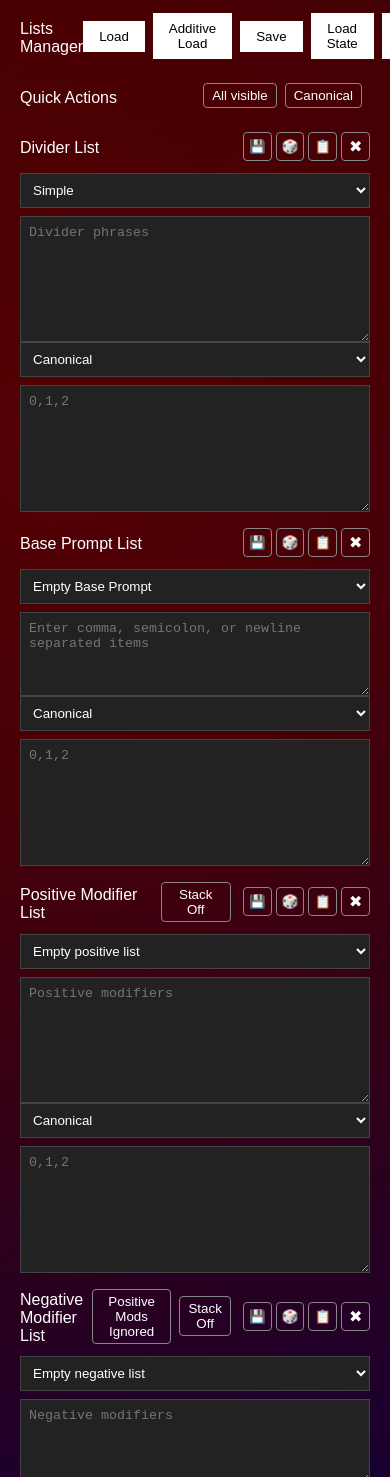
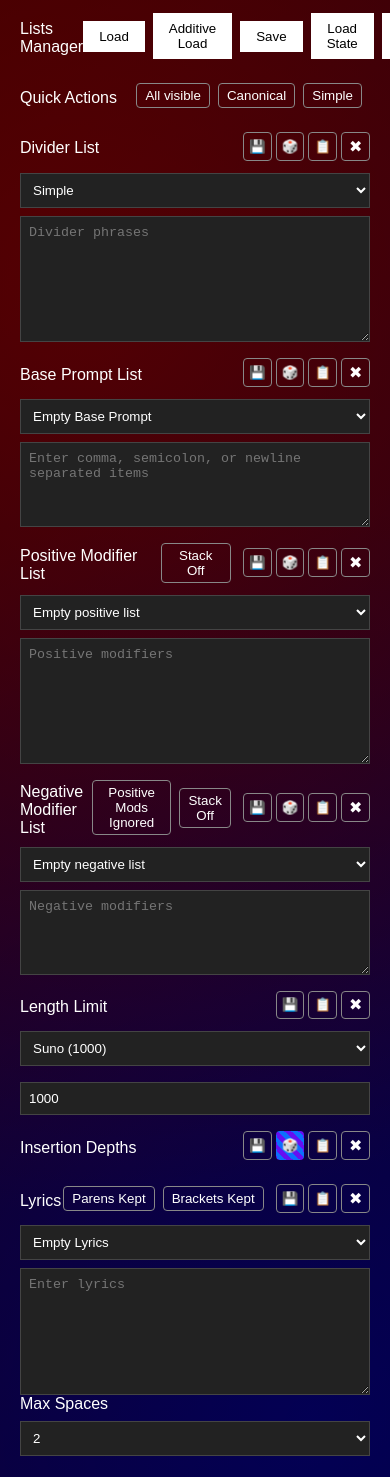
Before and after one commit to diskrotrepo/Prompt-Enhancer, a website with bundled scripts: page src/index.html in a window 390 px wide. Shown: the part 100-1577 px from the top of the page. Built offline with nearby package versions, Linux system fonts and the light colour scheme.

Commit message:
Update reroll tests for advanced toggle

```diff
--- a/src/index.html
+++ b/src/index.html
@@ -52,6 +52,8 @@
             <button type="button" class="toggle-button" data-target="all-hide" data-on="All hidden" data-off="All visible">All visible</button>
             <input type="checkbox" id="all-random" hidden>
             <button type="button" class="toggle-button" data-target="all-random" data-on="Randomized" data-off="Canonical">Canonical</button>
+            <input type="checkbox" id="advanced-mode" hidden>
+            <button type="button" class="toggle-button" data-target="advanced-mode" data-on="Advanced" data-off="Simple">Simple</button>
           </div>
         </div>
         <div class="input-group">
--- a/src/style.css
+++ b/src/style.css
@@ -465,6 +465,17 @@ button {
   border-color: transparent;
 }
 
+.random-button.indeterminate {
+  background: repeating-linear-gradient(
+    45deg,
+    #0d6efd,
+    #0d6efd 5px,
+    #6610f2 5px,
+    #6610f2 10px
+  );
+  border-color: transparent;
+}
+
 .hide-button {
   font-size: 1rem;
 }
--- a/src/uiControls.js
+++ b/src/uiControls.js
@@ -255,6 +255,52 @@
     });
   }
 
+  const rerollUpdaters = {};
+
+  function setupAdvancedToggle() {
+    const cb = document.getElementById('advanced-mode');
+    if (!cb) return;
+    const selectIds = [
+      'base-order-select',
+      'pos-order-select',
+      'neg-order-select',
+      'divider-order-select',
+      'insert-select'
+    ];
+    const textIds = [
+      'base-order-input',
+      'divider-order-input',
+      'insert-input'
+    ];
+    const containerIds = ['pos-order-container', 'neg-order-container'];
+    const rerollIds = [
+      'base-reroll',
+      'pos-reroll',
+      'neg-reroll',
+      'divider-reroll',
+      'insert-reroll'
+    ];
+    const setDisplay = (el, show) => {
+      if (!el) return;
+      el.style.display = show ? '' : 'none';
+    };
+    const update = () => {
+      const adv = cb.checked;
+      selectIds.forEach(id => setDisplay(document.getElementById(id), adv));
+      textIds.forEach(id => {
+        const el = document.getElementById(id);
+        if (el && el.parentElement && el.parentElement.classList.contains('input-row')) {
+          setDisplay(el.parentElement, adv);
+        }
+      });
+      containerIds.forEach(id => setDisplay(document.getElementById(id), adv));
+      rerollIds.forEach(id => setDisplay(document.getElementById(id), !adv));
+      Object.values(rerollUpdaters).forEach(fn => fn());
+    };
+    cb.addEventListener('change', update);
+    update();
+  }
+
   function setupHideToggles() {
     const hideCheckboxes = Array.from(document.querySelectorAll('input[type="checkbox"][data-targets]'));
     hideCheckboxes.forEach(cb => {
@@ -329,6 +375,10 @@
     const baseId = `${prefix}-order`;
     const getItems = () =>
       utils.parseInput(document.getElementById(`${prefix}-input`).value);
+    const adv = document.getElementById('advanced-mode');
+    const baseSel = document.getElementById(`${baseId}-select`);
+    const defaultVal =
+      !adv || !adv.checked ? baseSel?.value || 'canonical' : undefined;
     if (!container) return;
     const current = container.querySelectorAll('select').length;
     for (let i = current; i < count; i++) {
@@ -336,6 +386,7 @@
       const sel = document.createElement('select');
       sel.id = `${baseId}-select-${idx}`;
       populateOrderOptions(sel);
+      if (defaultVal) sel.value = defaultVal;
       container.appendChild(sel);
       const div = document.createElement('div');
       div.className = 'input-row';
@@ -354,6 +405,7 @@
       if (sel) sel.remove();
       if (ta && ta.parentElement) ta.parentElement.remove();
     }
+    if (rerollUpdaters[prefix]) rerollUpdaters[prefix]();
   }
 
   function setupOrderControl(selectId, inputId, getItems) {
@@ -432,19 +484,64 @@
   function setupRerollButton(btnId, selectId) {
     const btn = document.getElementById(btnId);
     const select = document.getElementById(selectId);
+    const adv = document.getElementById('advanced-mode');
     if (!btn || !select) return;
+    const guessPrefix = id => {
+      const m = id.match(/^([a-z]+)(?:-order)?-select/);
+      return m ? m[1] : id.replace(/-select$/, '');
+    };
+    const prefix = guessPrefix(selectId);
+    const gather = () => {
+      const arr = [];
+      let idx = 1;
+      while (true) {
+        const sid =
+          prefix === 'insert'
+            ? 'insert-select'
+            : `${prefix}-order-select${idx === 1 ? '' : '-' + idx}`;
+        const sel = document.getElementById(sid);
+        if (!sel) break;
+        arr.push(sel);
+        if (prefix === 'insert') break;
+        idx++;
+      }
+      return arr;
+    };
+    const updateState = () => {
+      if (adv && adv.checked) {
+        btn.classList.remove('active', 'indeterminate');
+        return;
+      }
+      const sels = gather();
+      const allRand = sels.every(s => s.value === 'random');
+      const allCan = sels.every(s => s.value === 'canonical');
+      btn.classList.remove('active', 'indeterminate');
+      if (allRand) btn.classList.add('active');
+      else if (!allCan) btn.classList.add('indeterminate');
+    };
     const reroll = () => {
-      if (select.value !== 'random') {
-        select.value = 'random';
+      const advanced = adv && adv.checked;
+      const sels = gather();
+      if (advanced) {
+        if (sels[0] && sels[0].value !== 'random') {
+          sels[0].value = 'random';
+          sels[0].dispatchEvent(new Event('change'));
+        }
+        return;
       }
-      select.dispatchEvent(new Event('change'));
+      const allRand = sels.every(s => s.value === 'random');
+      const target = allRand ? 'canonical' : 'random';
+      sels.forEach(s => {
+        s.value = target;
+        s.dispatchEvent(new Event('change'));
+      });
+      updateState();
     };
     btn.addEventListener('click', reroll);
-    const update = () => {
-      btn.classList.toggle('active', select.value === 'random');
-    };
-    select.addEventListener('change', update);
-    update();
+    select.addEventListener('change', updateState);
+    if (adv) adv.addEventListener('change', updateState);
+    rerollUpdaters[prefix] = updateState;
+    updateState();
   }
 
   function rerollRandomOrders() {
@@ -579,6 +676,7 @@
     setupRerollButton('neg-reroll', 'neg-order-select');
     setupRerollButton('divider-reroll', 'divider-order-select');
     setupRerollButton('insert-reroll', 'insert-select');
+    setupAdvancedToggle();
     document.getElementById('generate').addEventListener('click', generate);
 
     setupToggleButtons();
@@ -659,6 +757,7 @@
     setupDepthControls,
     setupStateButtons,
     setupOrderControl,
+    setupAdvancedToggle,
     rerollRandomOrders,
     setupRerollButton,
     initializeUI
```
Also changed, not shown: tests/script.test.js (+127 -1 lines).
